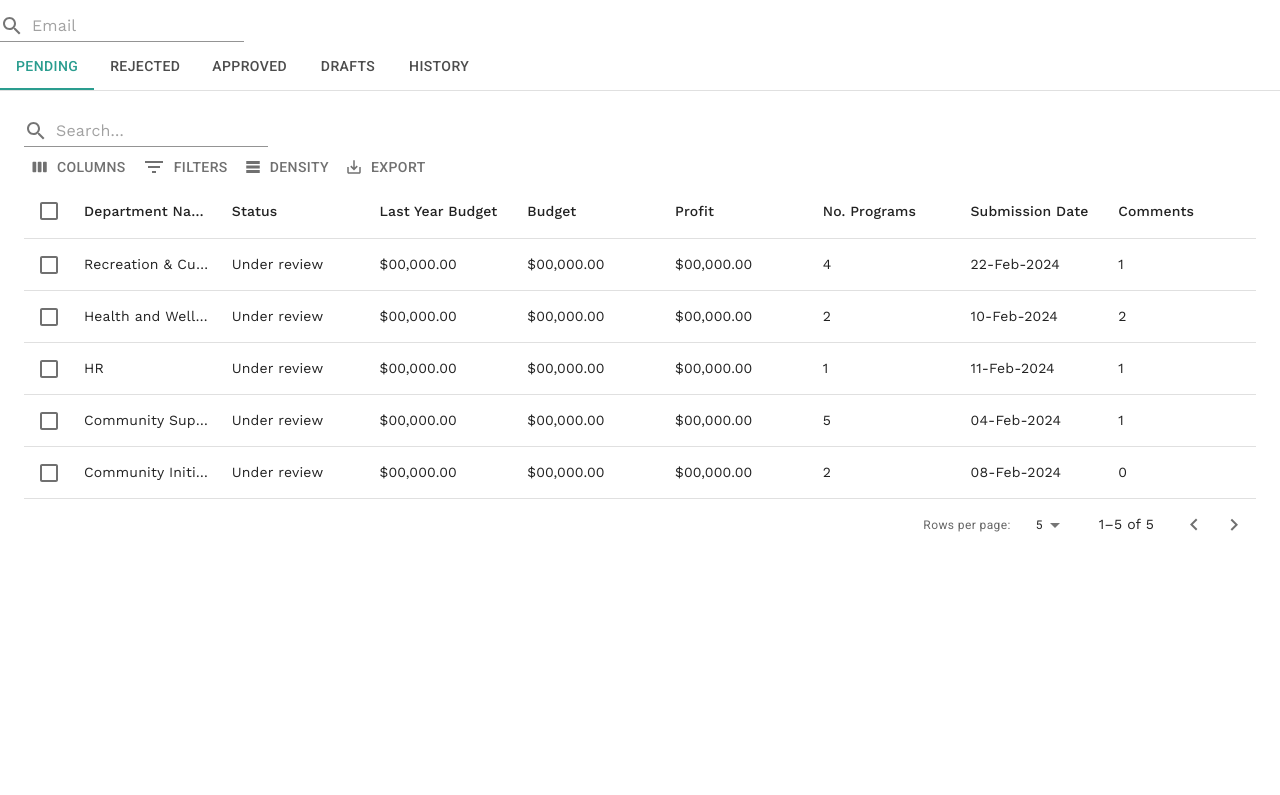
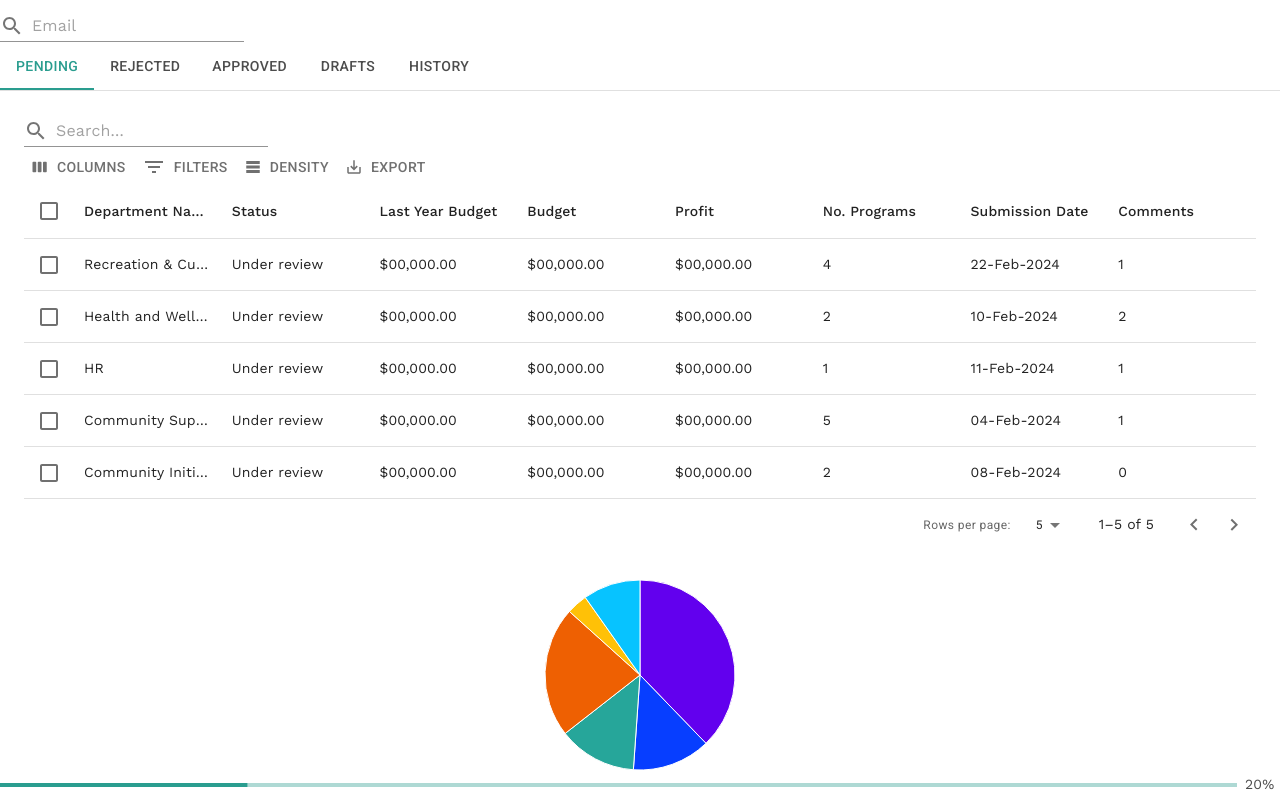
Before and after one commit to Idea-Theorem/sccc-budget-planner-fe, a React (Vite) app: page /components in a window 1280 px wide. Shown: the part 672-1467 px from the top of the page. Before the commit the page ends 1247 px from the top, so only its background shows below. Built offline with nearby package versions, Linux system fonts and the light colour scheme.

Commit message:
progress bar and pie chart

```diff
--- /dev/null
+++ b/src/components/PieChart/index.tsx
@@ -0,0 +1,23 @@
+
+import { PieChart } from '@mui/x-charts/PieChart';
+
+export default function BasicPie() {
+  return (
+    <PieChart
+      series={[
+        {
+          data: [
+            { id: 0, value: 85, color:'#6200EE' },
+            { id: 1, value: 30, color: '#073EFF'},
+            { id: 3, value: 30, color:'#26A69A' },
+            { id: 4, value: 50, color:'#EE6002' },
+            { id: 5, value: 8, color: '#FFC107' },
+            { id: 6, value: 22, color: '#07C3FF' },
+          ],
+        },
+      ]}
+      width={400}
+      height={200}
+    />
+  );
+}
--- /dev/null
+++ b/src/components/ProgressBar/index.tsx
@@ -0,0 +1,29 @@
+import * as React from 'react';
+import LinearProgress, { LinearProgressProps } from '@mui/material/LinearProgress';
+import Typography from '@mui/material/Typography';
+import Box from '@mui/material/Box';
+
+function LinearProgressWithLabel(props: LinearProgressProps & { value: number }) {
+  return (
+    <Box sx={{ display: 'flex', alignItems: 'center' }}>
+      <Box sx={{ width: '100%', mr: 1 }}>
+        <LinearProgress variant="determinate" {...props} />
+      </Box>
+      <Box sx={{ minWidth: 35 }}>
+        <Typography variant="body2" color="text.secondary">{`${Math.round(
+          props.value,
+        )}%`}</Typography>
+      </Box>
+    </Box>
+  );
+}
+
+export default function LinearWithValueLabel() {
+
+
+  return (
+    <Box sx={{ width: '100%' }}>
+      <LinearProgressWithLabel value={20} />
+    </Box>
+  );
+}
--- a/src/pages/Components/index.tsx
+++ b/src/pages/Components/index.tsx
@@ -7,6 +7,8 @@ import Input from "../../components/Input";
 import DeleteIcon from "@mui/icons-material/Delete";
 import SendIcon from "@mui/icons-material/Send";
 import TabsArea from "../../components/Tabs";
+import BasicPie from "../../components/PieChart";
+import LinearWithValueLabel from "../../components/ProgressBar";
 // import ResponsiveDrawer from "../../components/Sidebar";
 
 const ComponentsScreen = () => {
@@ -25,6 +27,8 @@ const ComponentsScreen = () => {
       {/* <ResponsiveDrawer /> */}
       <Input placeholder="Email" type="email" />
       <TabsArea />
+      <BasicPie/>
+      <LinearWithValueLabel/>
     </Box>
   );
 };
```
